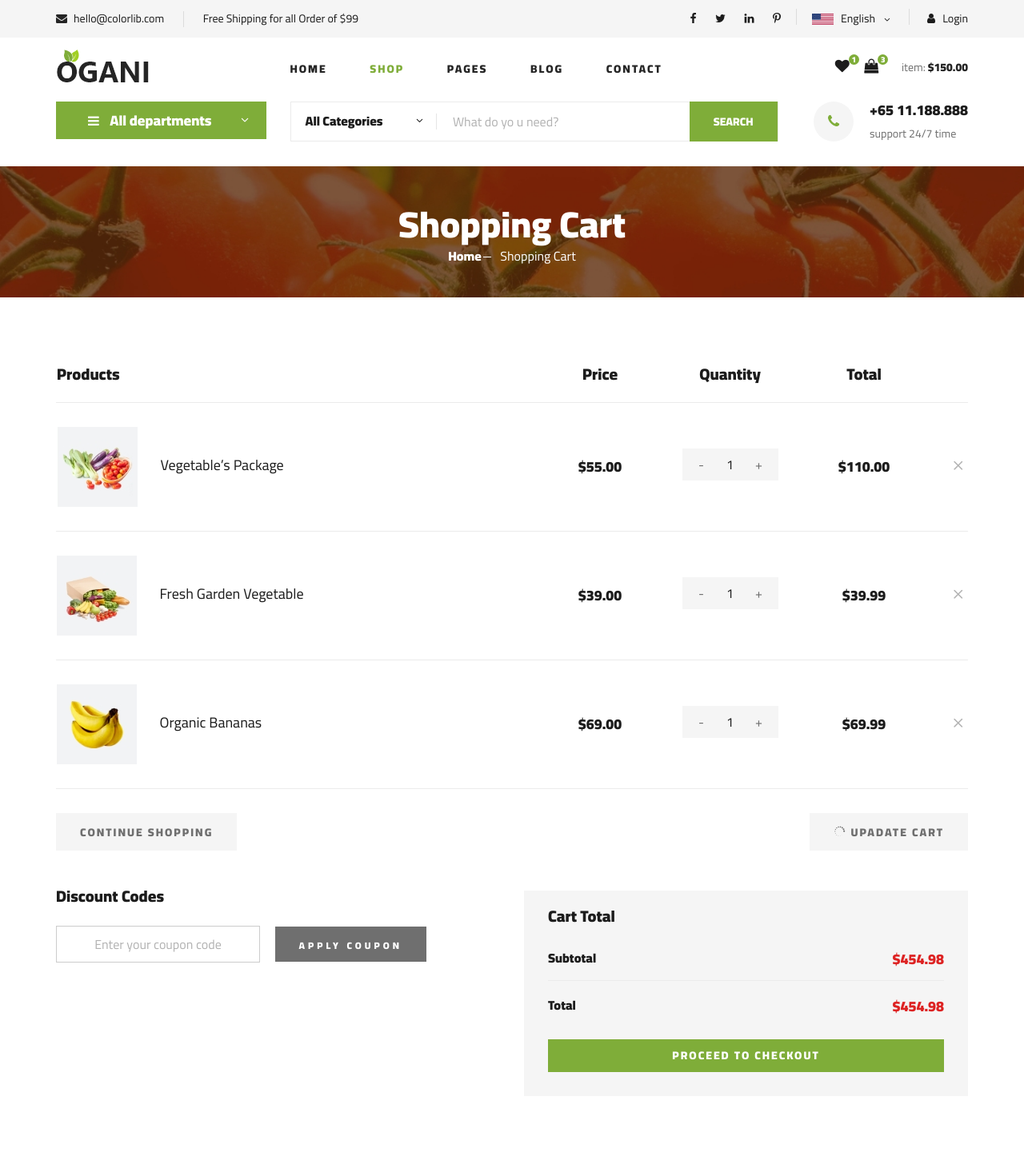
After one commit to nipunlakshank/GiftZone, a PHP site: the page made by app/views/cart.view.php in a window 1280 px wide. The commit adds this page. Shown: the whole page at 80% size. Run offline with PHP 8.4, Linux system fonts and the light colour scheme; the template is opened without the code that fills it, so the values that code supplies are empty; some libraries are stand-ins or nearby versions.

```diff
--- /dev/null
+++ b/app/views/cart.view.php
@@ -0,0 +1,379 @@
+<!DOCTYPE html>
+<html lang="zxx">
+
+<head>
+    <meta charset="UTF-8">
+    <meta name="description" content="Ogani Template">
+    <meta name="keywords" content="Ogani, unica, creative, html">
+    <meta name="viewport" content="width=device-width, initial-scale=1.0">
+    <meta http-equiv="X-UA-Compatible" content="ie=edge">
+    <title>Ogani | Template</title>
+
+    <!-- Google Font -->
+    <link href="https://fonts.googleapis.com/css2?family=Cairo:wght@200;300;400;600;900&display=swap" rel="stylesheet">
+
+    <!-- Css Styles -->
+    <link rel="stylesheet" href="<?=ROOT?>/assets/vendor/css/bootstrap.min.css" type="text/css">
+    <link rel="stylesheet" href="<?=ROOT?>/assets/vendor/css/font-awesome.min.css" type="text/css">
+    <link rel="stylesheet" href="<?=ROOT?>/assets/vendor/css/elegant-icons.css" type="text/css">
+    <link rel="stylesheet" href="<?=ROOT?>/assets/vendor/css/nice-select.css" type="text/css">
+    <link rel="stylesheet" href="<?=ROOT?>/assets/vendor/css/jquery-ui.min.css" type="text/css">
+    <link rel="stylesheet" href="<?=ROOT?>/assets/vendor/css/owl.carousel.min.css" type="text/css">
+    <link rel="stylesheet" href="<?=ROOT?>/assets/vendor/css/slicknav.min.css" type="text/css">
+    <link rel="stylesheet" href="<?=ROOT?>/assets/vendor/css/style.css" type="text/css">
+</head>
+
+<body>
+    <!-- Page Preloder -->
+    <div id="preloder">
+        <div class="loader"></div>
+    </div>
+
+    <!-- Humberger Begin -->
+    <div class="humberger__menu__overlay"></div>
+    <div class="humberger__menu__wrapper">
+        <div class="humberger__menu__logo">
+            <a href="#"><img src="<?=ROOT?>/assets/vendor/img/logo.png" alt=""></a>
+        </div>
+        <div class="humberger__menu__cart">
+            <ul>
+                <li><a href="#"><i class="fa fa-heart"></i> <span>1</span></a></li>
+                <li><a href="#"><i class="fa fa-shopping-bag"></i> <span>3</span></a></li>
+            </ul>
+            <div class="header__cart__price">item: <span>$150.00</span></div>
+        </div>
+        <div class="humberger__menu__widget">
+            <div class="header__top__right__language">
+                <img src="<?=ROOT?>/assets/vendor/img/language.png" alt="">
+                <div>English</div>
+                <span class="arrow_carrot-down"></span>
+                <ul>
+                    <li><a href="#">Spanis</a></li>
+                    <li><a href="#">English</a></li>
+                </ul>
+            </div>
+            <div class="header__top__right__auth">
+                <a href="#"><i class="fa fa-user"></i> Login</a>
+            </div>
+        </div>
+        <nav class="humberger__menu__nav mobile-menu">
+            <ul>
+                <li class="active"><a href="<?=ROOT?>">Home</a></li>
+                <li><a href="./shop-grid.html">Shop</a></li>
+                <li><a href="#">Pages</a>
+                    <ul class="header__menu__dropdown">
+                        <li><a href="./shop-details.html">Shop Details</a></li>
+                        <li><a href="./shoping-cart.html">Shoping Cart</a></li>
+                        <li><a href="./checkout.html">Check Out</a></li>
+                        <li><a href="./blog-details.html">Blog Details</a></li>
+                    </ul>
+                </li>
+                <li><a href="./blog.html">Blog</a></li>
+                <li><a href="./contact.html">Contact</a></li>
+            </ul>
+        </nav>
+        <div id="mobile-menu-wrap"></div>
+        <div class="header__top__right__social">
+            <a href="#"><i class="fa fa-facebook"></i></a>
+            <a href="#"><i class="fa fa-twitter"></i></a>
+            <a href="#"><i class="fa fa-linkedin"></i></a>
+            <a href="#"><i class="fa fa-pinterest-p"></i></a>
+        </div>
+        <div class="humberger__menu__contact">
+            <ul>
+                <li><i class="fa fa-envelope"></i> hello@colorlib.com</li>
+                <li>Free Shipping for all Order of $99</li>
+            </ul>
+        </div>
+    </div>
+    <!-- Humberger End -->
+
+    <!-- Header Section Begin -->
+    <header class="header">
+        <div class="header__top">
+            <div class="container">
+                <div class="row">
+                    <div class="col-lg-6">
+                        <div class="header__top__left">
+                            <ul>
+                                <li><i class="fa fa-envelope"></i> hello@colorlib.com</li>
+                                <li>Free Shipping for all Order of $99</li>
+                            </ul>
+                        </div>
+                    </div>
+                    <div class="col-lg-6">
+                        <div class="header__top__right">
+                            <div class="header__top__right__social">
+                                <a href="#"><i class="fa fa-facebook"></i></a>
+                                <a href="#"><i class="fa fa-twitter"></i></a>
+                                <a href="#"><i class="fa fa-linkedin"></i></a>
+                                <a href="#"><i class="fa fa-pinterest-p"></i></a>
+                            </div>
+                            <div class="header__top__right__language">
+                                <img src="<?=ROOT?>/assets/vendor/img/language.png" alt="">
+                                <div>English</div>
+                                <span class="arrow_carrot-down"></span>
+                                <ul>
+                                    <li><a href="#">Spanis</a></li>
+                                    <li><a href="#">English</a></li>
+                                </ul>
+                            </div>
+                            <div class="header__top__right__auth">
+                                <a href="#"><i class="fa fa-user"></i> Login</a>
+                            </div>
+                        </div>
+                    </div>
+                </div>
+            </div>
+        </div>
+        <div class="container">
+            <div class="row">
+                <div class="col-lg-3">
+                    <div class="header__logo">
+                        <a href="<?=ROOT?>"><img src="<?=ROOT?>/assets/vendor/img/logo.png" alt=""></a>
+                    </div>
+                </div>
+                <div class="col-lg-6">
+                    <nav class="header__menu">
+                        <ul>
+                            <li><a href="<?=ROOT?>">Home</a></li>
+                            <li class="active"><a href="./shop-grid.html">Shop</a></li>
+                            <li><a href="#">Pages</a>
+                                <ul class="header__menu__dropdown">
+                                    <li><a href="./shop-details.html">Shop Details</a></li>
+                                    <li><a href="./shoping-cart.html">Shoping Cart</a></li>
+                                    <li><a href="./checkout.html">Check Out</a></li>
+                                    <li><a href="./blog-details.html">Blog Details</a></li>
+                                </ul>
+                            </li>
+                            <li><a href="./blog.html">Blog</a></li>
+                            <li><a href="./contact.html">Contact</a></li>
+                        </ul>
+                    </nav>
+                </div>
+                <div class="col-lg-3">
+                    <div class="header__cart">
+                        <ul>
+                            <li><a href="#"><i class="fa fa-heart"></i> <span>1</span></a></li>
+                            <li><a href="#"><i class="fa fa-shopping-bag"></i> <span>3</span></a></li>
+                        </ul>
+                        <div class="header__cart__price">item: <span>$150.00</span></div>
+                    </div>
+                </div>
+            </div>
+            <div class="humberger__open">
+                <i class="fa fa-bars"></i>
+            </div>
+        </div>
+    </header>
+    <!-- Header Section End -->
+
+    <!-- Hero Section Begin -->
+    <section class="hero hero-normal">
+        <div class="container">
+            <div class="row">
+                <div class="col-lg-3">
+                    <div class="hero__categories">
+                        <div class="hero__categories__all">
+                            <i class="fa fa-bars"></i>
+                            <span>All departments</span>
+                        </div>
+                        <ul>
+                            <li><a href="#">Fresh Meat</a></li>
+                            <li><a href="#">Vegetables</a></li>
+                            <li><a href="#">Fruit & Nut Gifts</a></li>
+                            <li><a href="#">Fresh Berries</a></li>
+                            <li><a href="#">Ocean Foods</a></li>
+                            <li><a href="#">Butter & Eggs</a></li>
+                            <li><a href="#">Fastfood</a></li>
+                            <li><a href="#">Fresh Onion</a></li>
+                            <li><a href="#">Papayaya & Crisps</a></li>
+                            <li><a href="#">Oatmeal</a></li>
+                            <li><a href="#">Fresh Bananas</a></li>
+                        </ul>
+                    </div>
+                </div>
+                <div class="col-lg-9">
+                    <div class="hero__search">
+                        <div class="hero__search__form">
+                            <form action="#">
+                                <div class="hero__search__categories">
+                                    All Categories
+                                    <span class="arrow_carrot-down"></span>
+                                </div>
+                                <input type="text" placeholder="What do yo u need?">
+                                <button type="submit" class="site-btn">SEARCH</button>
+                            </form>
+                        </div>
+                        <div class="hero__search__phone">
+                            <div class="hero__search__phone__icon">
+                                <i class="fa fa-phone"></i>
+                            </div>
+                            <div class="hero__search__phone__text">
+                                <h5>+65 11.188.888</h5>
+                                <span>support 24/7 time</span>
+                            </div>
+                        </div>
+                    </div>
+                </div>
+            </div>
+        </div>
+    </section>
+    <!-- Hero Section End -->
+
+    <!-- Breadcrumb Section Begin -->
+    <section class="breadcrumb-section set-bg" data-setbg="<?=ROOT?>/assets/vendor/img/breadcrumb.jpg">
+        <div class="container">
+            <div class="row">
+                <div class="col-lg-12 text-center">
+                    <div class="breadcrumb__text">
+                        <h2>Shopping Cart</h2>
+                        <div class="breadcrumb__option">
+                            <a href="<?=ROOT?>">Home</a>
+                            <span>Shopping Cart</span>
+                        </div>
+                    </div>
+                </div>
+            </div>
+        </div>
+    </section>
+    <!-- Breadcrumb Section End -->
+
+    <!-- Shoping Cart Section Begin -->
+    <section class="shoping-cart spad">
+        <div class="container">
+            <div class="row">
+                <div class="col-lg-12">
+                    <div class="shoping__cart__table">
+                        <table>
+                            <thead>
+                                <tr>
+                                    <th class="shoping__product">Products</th>
+                                    <th>Price</th>
+                                    <th>Quantity</th>
+                                    <th>Total</th>
+                                    <th></th>
+                                </tr>
+                            </thead>
+                            <tbody>
+                                <tr>
+                                    <td class="shoping__cart__item">
+                                        <img src="<?=ROOT?>/assets/vendor/img/cart/cart-1.jpg" alt="">
+                                        <h5>Vegetable’s Package</h5>
+                                    </td>
+                                    <td class="shoping__cart__price">
+                                        $55.00
+                                    </td>
+                                    <td class="shoping__cart__quantity">
+                                        <div class="quantity">
+                                            <div class="pro-qty">
+                                                <input type="text" value="1">
+                                            </div>
+                                        </div>
+                                    </td>
+                                    <td class="shoping__cart__total">
+                                        $110.00
+                                    </td>
+                                    <td class="shoping__cart__item__close">
+                                        <span class="icon_close"></span>
+                                    </td>
+                                </tr>
+                                <tr>
+                                    <td class="shoping__cart__item">
+                                        <img src="<?=ROOT?>/assets/vendor/img/cart/cart-2.jpg" alt="">
+                                        <h5>Fresh Garden Vegetable</h5>
+                                    </td>
+                                    <td class="shoping__cart__price">
+                                        $39.00
+                                    </td>
+                                    <td class="shoping__cart__quantity">
+                                        <div class="quantity">
+                                            <div class="pro-qty">
+                                                <input type="text" value="1">
+                                            </div>
+                                        </div>
+                                    </td>
+                                    <td class="shoping__cart__total">
+                                        $39.99
+                                    </td>
+                                    <td class="shoping__cart__item__close">
+                                        <span class="icon_close"></span>
+                                    </td>
+                                </tr>
+                                <tr>
+                                    <td class="shoping__cart__item">
+                                        <img src="<?=ROOT?>/assets/vendor/img/cart/cart-3.jpg" alt="">
+                                        <h5>Organic Bananas</h5>
+                                    </td>
+                                    <td class="shoping__cart__price">
+                                        $69.00
+                                    </td>
+                                    <td class="shoping__cart__quantity">
+                                        <div class="quantity">
+                                            <div class="pro-qty">
+                                                <input type="text" value="1">
+                                            </div>
+                                        </div>
+                                    </td>
+                                    <td class="shoping__cart__total">
+                                        $69.99
+                                    </td>
+                                    <td class="shoping__cart__item__close">
+                                        <span class="icon_close"></span>
+                                    </td>
+                                </tr>
+                            </tbody>
+                        </table>
+                    </div>
+                </div>
+            </div>
+            <div class="row">
+                <div class="col-lg-12">
+                    <div class="shoping__cart__btns">
+                        <a href="#" class="primary-btn cart-btn">CONTINUE SHOPPING</a>
+                        <a href="#" class="primary-btn cart-btn cart-btn-right"><span class="icon_loading"></span>
+                            Upadate Cart</a>
+                    </div>
+                </div>
+                <div class="col-lg-6">
+                    <div class="shoping__continue">
+                        <div class="shoping__discount">
+                            <h5>Discount Codes</h5>
+                            <form action="#">
+                                <input type="text" placeholder="Enter your coupon code">
+                                <button type="submit" class="site-btn">APPLY COUPON</button>
+                            </form>
+                        </div>
+                    </div>
+                </div>
+                <div class="col-lg-6">
+                    <div class="shoping__checkout">
+                        <h5>Cart Total</h5>
+                        <ul>
+                            <li>Subtotal <span>$454.98</span></li>
+                            <li>Total <span>$454.98</span></li>
+                        </ul>
+                        <a href="#" class="primary-btn">PROCEED TO CHECKOUT</a>
+                    </div>
+                </div>
+            </div>
+        </div>
+    </section>
+    <!-- Shoping Cart Section End -->
+
+    <?php $this->view("includes/footer")?>
+
+    <!-- Js Plugins -->
+    <script src="<?=ROOT?>/assets/vendor/js/jquery-3.3.1.min.js"></script>
+    <script src="<?=ROOT?>/assets/vendor/js/bootstrap.min.js"></script>
+    <script src="<?=ROOT?>/assets/vendor/js/jquery.nice-select.min.js"></script>
+    <script src="<?=ROOT?>/assets/vendor/js/jquery-ui.min.js"></script>
+    <script src="<?=ROOT?>/assets/vendor/js/jquery.slicknav.js"></script>
+    <script src="<?=ROOT?>/assets/vendor/js/mixitup.min.js"></script>
+    <script src="<?=ROOT?>/assets/vendor/js/owl.carousel.min.js"></script>
+    <script src="<?=ROOT?>/assets/vendor/js/main.js"></script>
+
+
+</body>
+
+</html>
--- /dev/null
+++ b/app/views/includes/popup.view.php
@@ -0,0 +1,6 @@
+<?php if (message()) : ?>
+    <div class="popup-box">
+        <span class="popup-close">X</span>
+        <span class="popup-msg"><?= message('', true) ?></span>
+    </div>
+<?php endif; ?>
```
Also changed, not shown: app/controllers/Cart.php (added, +11 -0 lines), app/controllers/Login.php (+40 -5 lines), app/core/database.php (+6 -7 lines), app/core/functions.php (+35 -1 lines), app/core/init.php (+7 -0 lines), app/core/model.php (added, +58 -0 lines), app/models/User.php (added, +114 -0 lines), app/views/login.view.php (+45 -17 lines), public/assets/css/login.css, public/assets/js/login.js.
